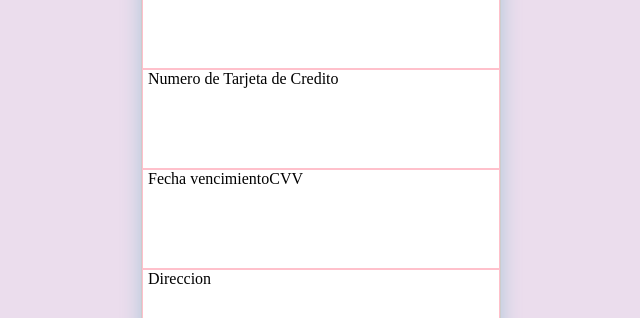
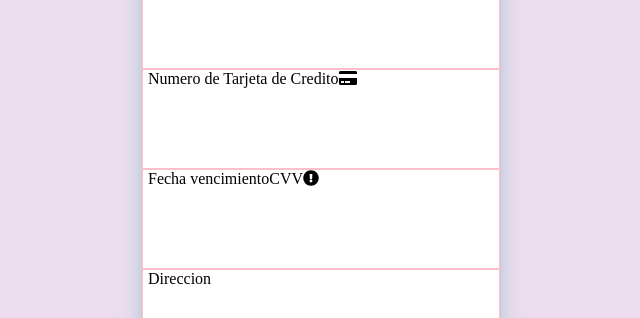
Before and after one commit to victortyau/pay-form, an Angular app: page / in a window 1280 px wide. Shown: the part 240-558 px from the top of the page, without its empty margins (319-959 px from the left). Built offline with nearby package versions, Linux system fonts and the light colour scheme.

Commit message:
adding font awesome to project

```diff
--- a/package.json
+++ b/package.json
@@ -18,6 +18,9 @@
     "@angular/platform-browser": "~13.0.0-next.0",
     "@angular/platform-browser-dynamic": "~13.0.0-next.0",
     "@angular/router": "~13.0.0-next.0",
+    "@fortawesome/angular-fontawesome": "^0.10.1",
+    "@fortawesome/fontawesome-svg-core": "~1.2.36",
+    "@fortawesome/free-solid-svg-icons": "^5.15.4",
     "rxjs": "~7.4.0",
     "tslib": "^2.3.0",
     "zone.js": "~0.11.4"
--- a/src/app/app.component.html
+++ b/src/app/app.component.html
@@ -8,10 +8,12 @@
     </div>
     <div class="input-box">
       <span>Numero de Tarjeta de Credito</span>
+      <fa-icon [icon]="faCreditCard"></fa-icon>
     </div>
     <div class="input-box">
       <span>Fecha vencimiento</span>
       <span>CVV</span>
+      <fa-icon [icon]="faExclamationCircle"></fa-icon>
     </div>
     <div class="input-box">
       <span>Direccion</span>
--- a/src/app/app.component.ts
+++ b/src/app/app.component.ts
@@ -1,4 +1,5 @@
 import { Component } from '@angular/core';
+import { faCreditCard, faExclamationCircle } from '@fortawesome/free-solid-svg-icons';
 
 @Component({
   selector: 'app-root',
@@ -7,4 +8,6 @@ import { Component } from '@angular/core';
 })
 export class AppComponent {
   title = 'pay-form';
+  faCreditCard = faCreditCard;
+  faExclamationCircle = faExclamationCircle;
 }
--- a/src/app/app.module.ts
+++ b/src/app/app.module.ts
@@ -3,6 +3,7 @@ import { BrowserModule } from '@angular/platform-browser';
 
 import { AppRoutingModule } from './app-routing.module';
 import { AppComponent } from './app.component';
+import { FontAwesomeModule } from '@fortawesome/angular-fontawesome';
 
 @NgModule({
   declarations: [
@@ -10,7 +11,8 @@ import { AppComponent } from './app.component';
   ],
   imports: [
     BrowserModule,
-    AppRoutingModule
+    AppRoutingModule,
+    FontAwesomeModule
   ],
   providers: [],
   bootstrap: [AppComponent]
```
Also changed, not shown: 1 other file (tests, documents, lock files or other folders).
